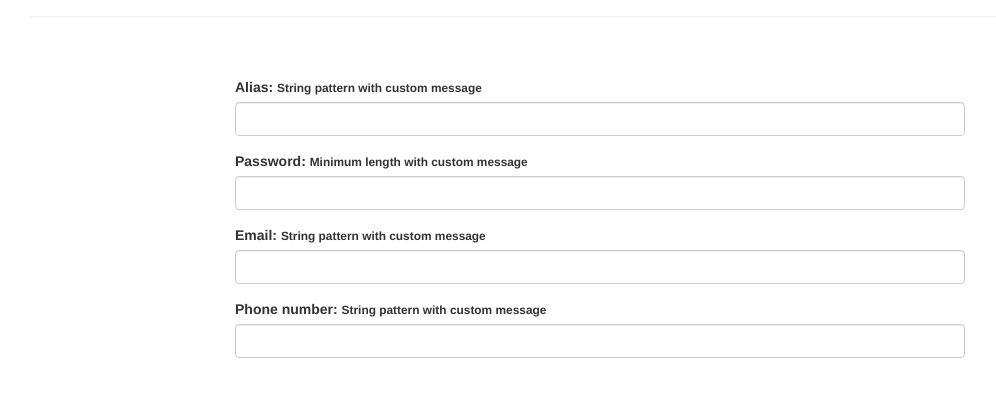
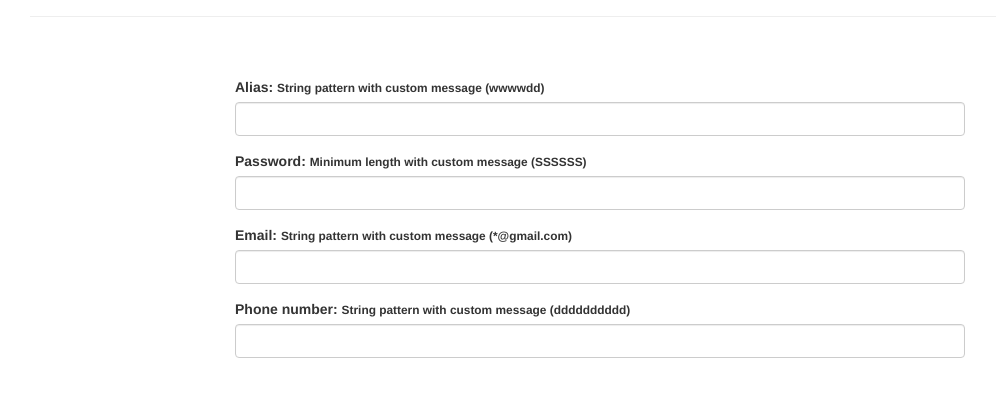
Before and after one commit to Lemoncode/lc-validation-summary, a website: page samples/03Simple/Index.html in a window 1280 px wide. Shown: the part 76-472 px from the top of the page, without its empty margins (40-1036 px from the left). Drawn offline with nearby package versions, Linux system fonts and the light colour scheme; some packages are replaced by stand-ins of ours; files that its build step writes are made by us from their sources; a script that the page names is missing; files whose address does not match are found by name.

Commit message:
improvement in ui

```diff
--- a/samples/03Simple/Index.html
+++ b/samples/03Simple/Index.html
@@ -23,7 +23,7 @@
       <div class="form-group">
 
         <div class="col-sm-offset-2 col-sm-8 col-md-offset-2 col-md-8 col-lg-offset-2 col-lg-8">
-          <label for="alias">Alias: <small>String pattern with custom message</small></label>
+          <label for="alias">Alias: <small>String pattern with custom message (wwwwdd)</small></label>
           <input id="alias"
                    name="alias"
                    class="form-control col-md-12"
@@ -36,7 +36,7 @@
                    friendlyname="Alias" />
         </div>
         <div class="col-sm-offset-2 col-sm-8 col-md-offset-2 col-md-8 col-lg-offset-2 col-lg-8 voffset3">
-          <label for="password">Password: <small>Minimum length with custom message</small></label>
+          <label for="password">Password: <small>Minimum length with custom message (SSSSSS)</small></label>
           <input id="password"
                    name="password"
                    class="form-control col-md-12"
@@ -49,7 +49,7 @@
                    friendlyname="Password" />
         </div>
         <div class="col-sm-offset-2 col-sm-8 col-md-offset-2 col-md-8 col-lg-offset-2 col-lg-8 voffset3">
-          <label for="email">Email: <small>String pattern with custom message</small></label>
+          <label for="email">Email: <small>String pattern with custom message (*@gmail.com)</small></label>
           <input   type="email"
                    id="email"
                    name="email"
@@ -62,7 +62,7 @@
                    friendlyname="Email" />
         </div>
         <div class="col-sm-offset-2 col-sm-8 col-md-offset-2 col-md-8 col-lg-offset-2 col-lg-8 voffset3">
-          <label for="phoneNumber">Phone number: <small>String pattern with custom message</small></label>
+          <label for="phoneNumber">Phone number: <small>String pattern with custom message (dddddddddd)</small></label>
           <input   id="phoneNumber"
                    name="phoneNumber"
                    class="form-control col-md-12"
```
